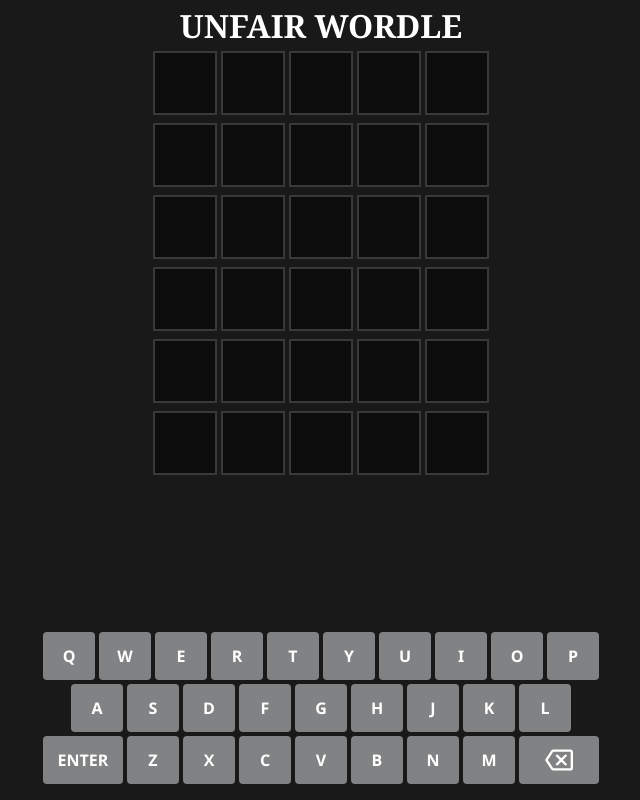
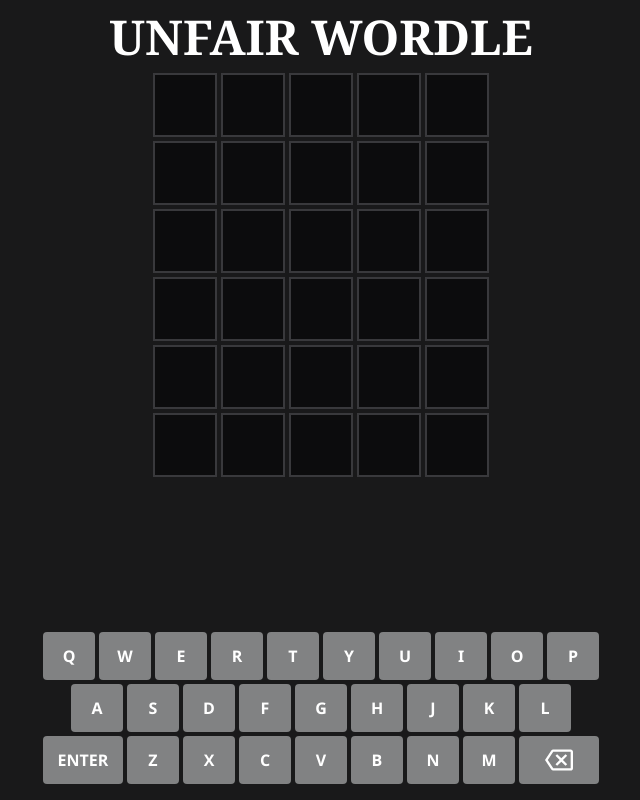
Before and after one commit to tweakimp/unfairwordle, a plain HTML site: page index.html in a window 1280 px wide. Shown: the whole page, without its empty margins (319-959 px from the left). Drawn offline with Linux system fonts and the light colour scheme.

Commit message:
Make title bigger

```diff
--- a/styles.css
+++ b/styles.css
@@ -15,7 +15,7 @@ body {
 }
 
 .title {
-    font-size: 2em;
+    font-size: 3em;
     font-weight: bolder;
     color: white;
     display: grid;
@@ -95,7 +95,7 @@ body {
     align-content: center;
     grid-template-columns: repeat(5, clamp(8vh, 2.5vmin, 3em));
     grid-template-rows: repeat(6, clamp(8vh, 2.5vmin, 3em));
-    row-gap: 0.5em;
+    row-gap: 0.25em;
     column-gap: 0.25em;
 }
 
```
